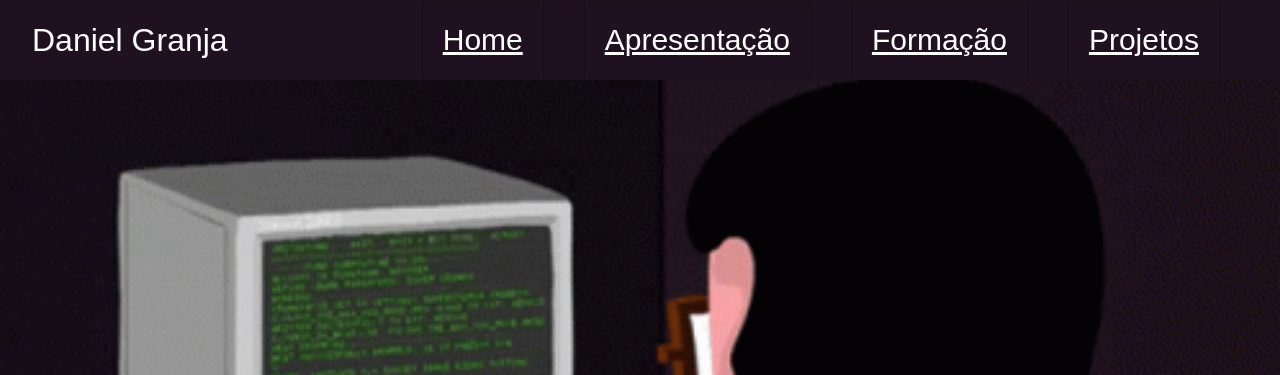
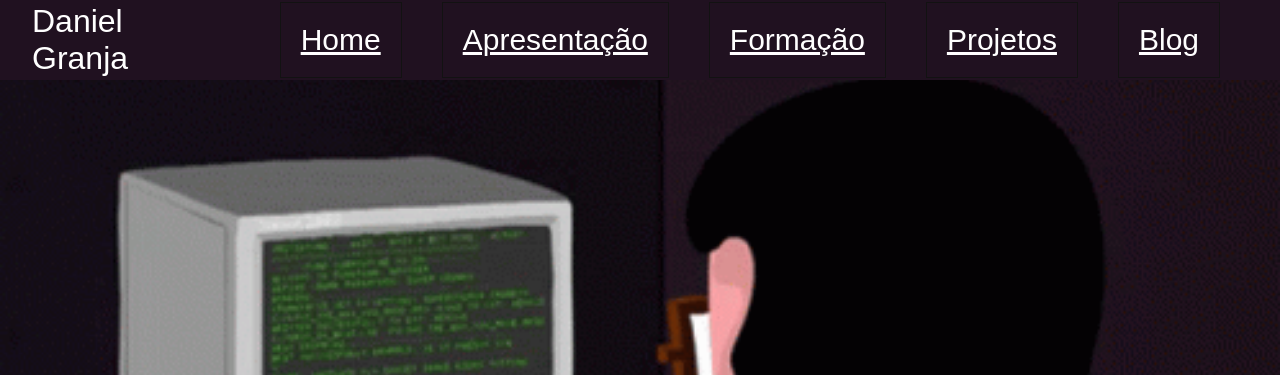
Before and after one commit to a22002469/projeto-Programa-ao-Web, a Django app: page / in a window 1280 px wide. Shown: the top 375 px of the page. Run offline with Django 4.2, Linux system fonts and the light colour scheme.

Commit message:
Blog Start

```diff
--- a/lab8/portfolio/templates/portfolio/layout.html
+++ b/lab8/portfolio/templates/portfolio/layout.html
@@ -18,6 +18,7 @@
             <a class="rright" href="{% url 'portfolio:formação' %}">Formação</a>
 
             <a class="rright" href="{% url 'portfolio:projetos' %}">Projetos</a>
+            <a class="rright" href="{% url 'portfolio:blog' %}">Blog</a>
 
 
         </nav>
--- a/lab8/portfolio/urls.py
+++ b/lab8/portfolio/urls.py
@@ -10,4 +10,5 @@ urlpatterns = [
     path('formação', views.formacao_page_view, name='formação'),
     path('projetos', views.projetos_page_view, name='projetos'),
     path('competencias', views.competencias_page_view, name='competencias'),
+    path('blog', views.blog_page_view, name='blog'),
 ]
--- a/lab8/portfolio/views.py
+++ b/lab8/portfolio/views.py
@@ -17,3 +17,6 @@ def projetos_page_view(request):
 
 def competencias_page_view(request):
     return render(request, 'portfolio/competencias.html')
+
+def blog_page_view(request):
+    return render(request, 'portfolio/blog.html')
```
Also changed, not shown: lab8/portfolio/templates/portfolio/blog.html (added, +8 -0 lines).
